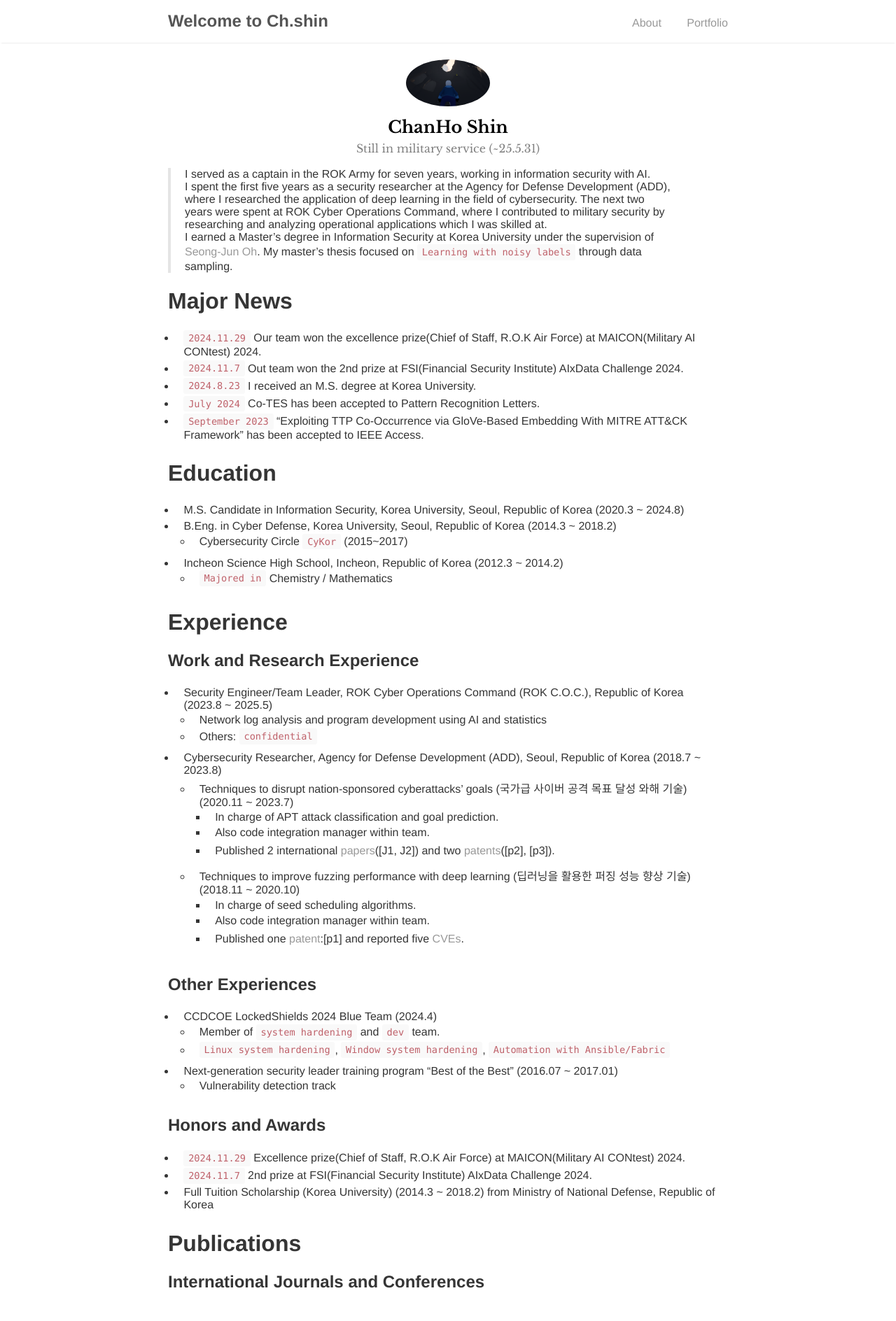
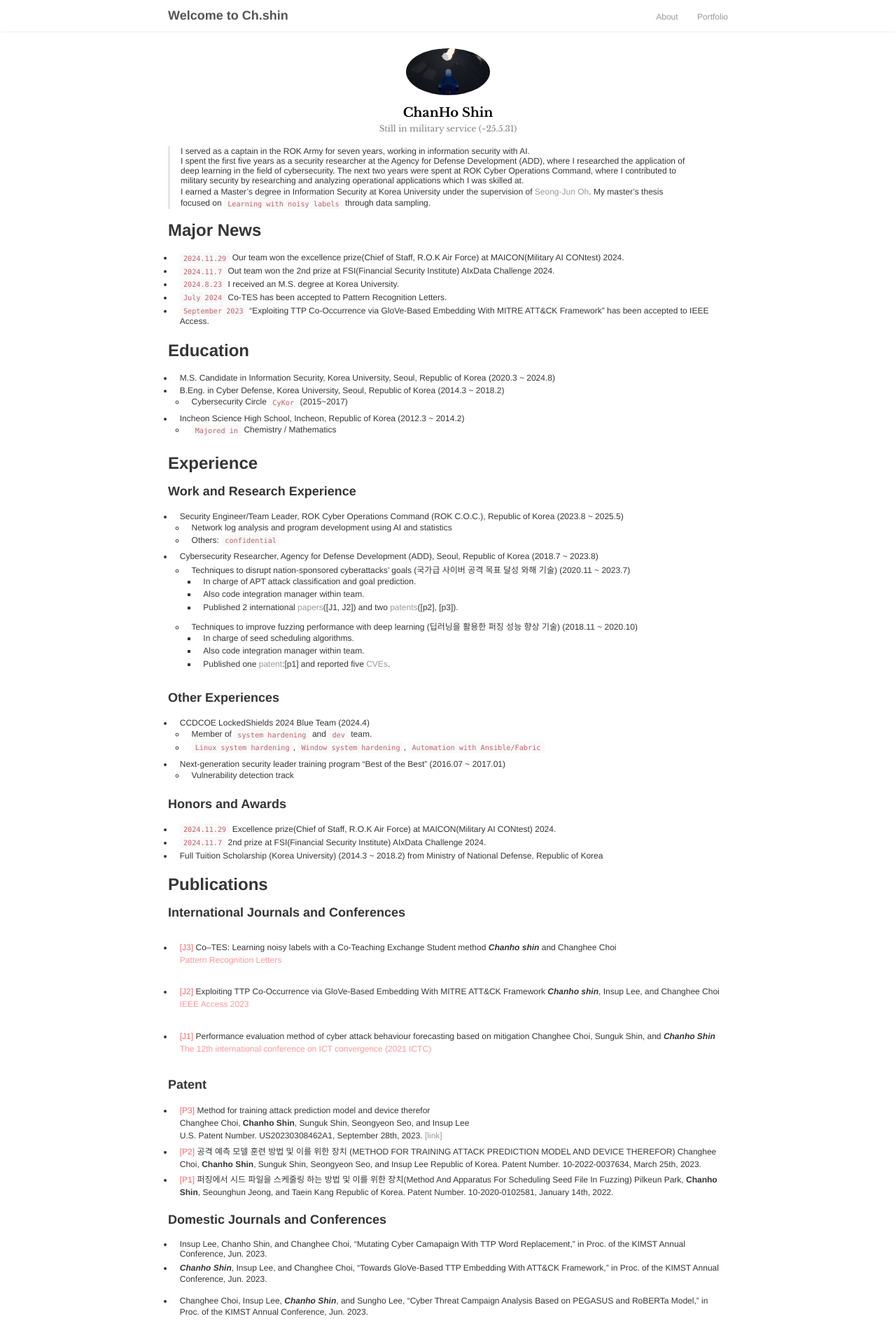
Before and after one commit to SSINsch/ssinsch.github.io, a Jekyll site: the page built from index.md, in a window 1280 px wide. Shown: the top 1888 px of the page at 70% size. Built offline with Jekyll 4.4.1, drawn with Linux system fonts in a browser that asks for light colours.

Commit message:
font resizing

```diff
--- a/_sass/base/_base.scss
+++ b/_sass/base/_base.scss
@@ -12,10 +12,10 @@ body {
 
 html {
   font-family: $serif-primary;
-  font-size: 14px;
+  font-size: 11px;
 
   @media (min-width: 600px) {
-    font-size: 16px;
+    font-size: 12px;
   }
 }
 
```
